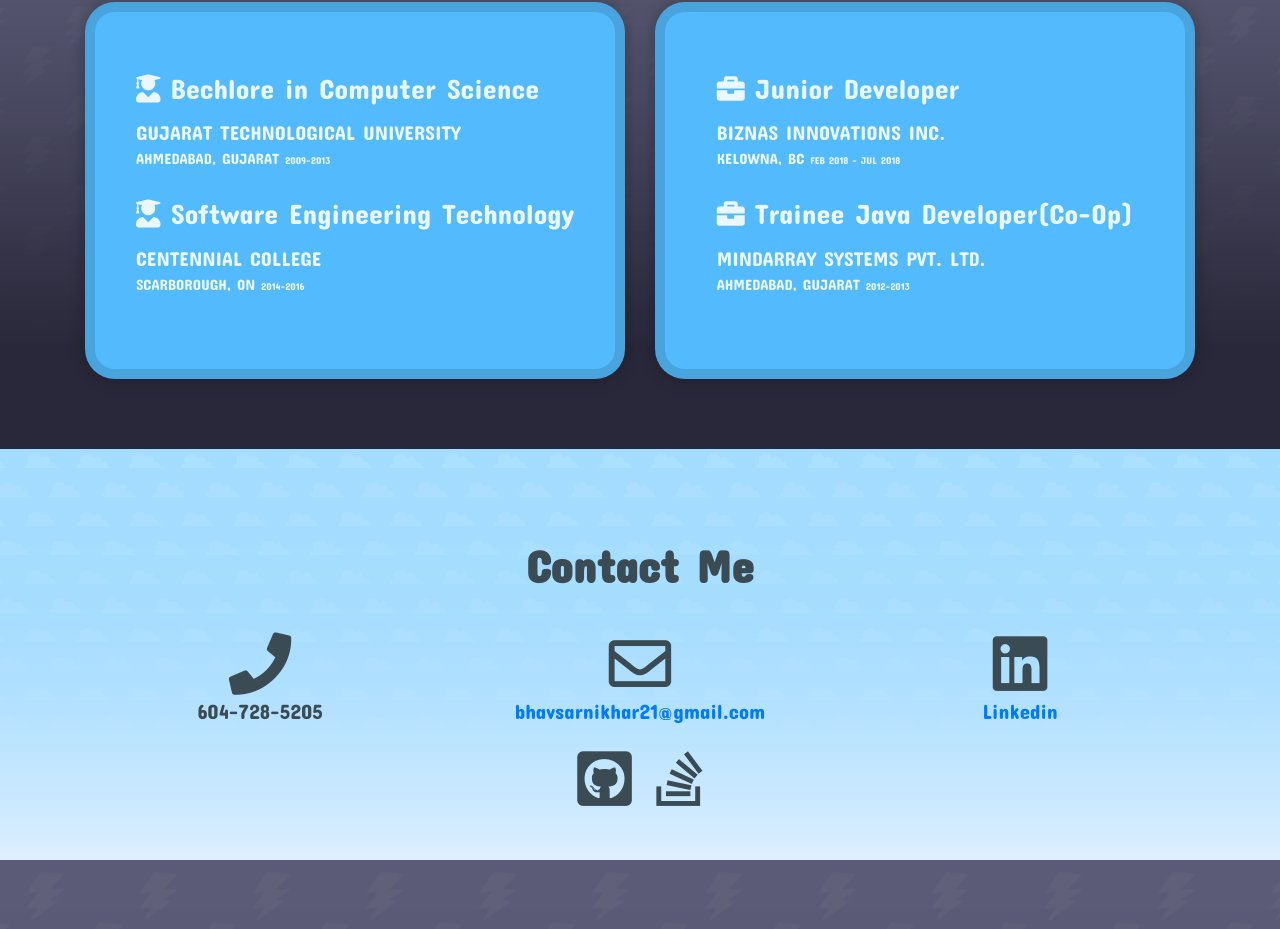
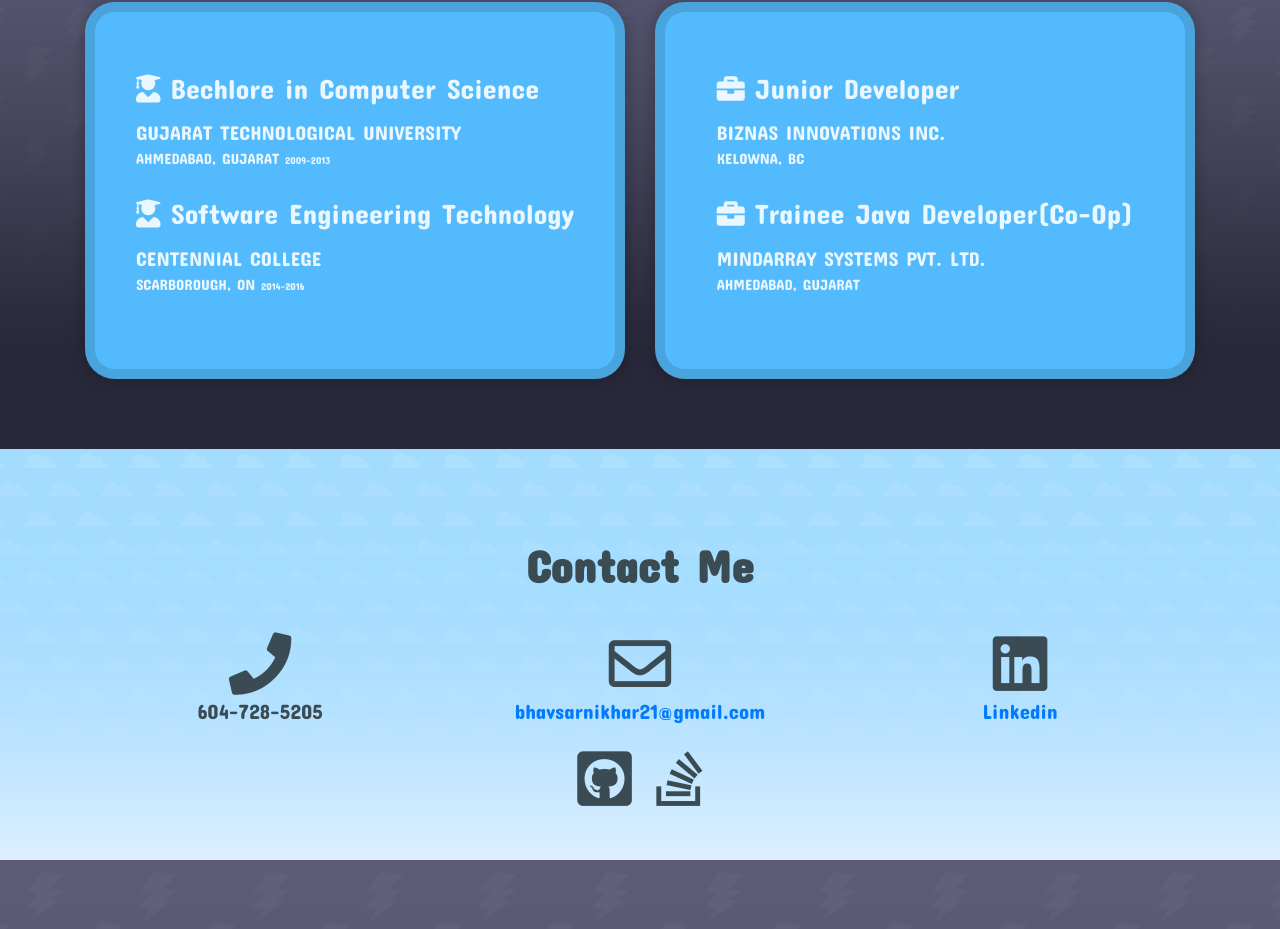
Before and after one commit to nikbhavsar/nikbhavsar.github.io, a plain HTML site: page index.html in a window 1280 px wide. Shown: the part 3286-4215 px from the top of the page. Drawn offline with nearby package versions, Linux system fonts and the light colour scheme; a script that the page names is missing.

Commit message:
Updated Minor things

```diff
--- a/index.html
+++ b/index.html
@@ -381,13 +381,11 @@
                       <i class="fas fa-briefcase mr-2"></i>Junior Developer</h1>
                     <h2 class="school">Biznas Innovations Inc.</h2>
                     <h3 class="city">Kelowna, BC
-                      <span class="year">FEB 2018 - JUL 2018</span>
                     </h3>
                     <h1 class="program">
                       <i class="fas fa-briefcase mr-2"></i>Trainee Java Developer(Co-Op)</h1>
                     <h2 class="school">Mindarray Systems Pvt. Ltd.</h2>
                     <h3 class="city">Ahmedabad, Gujarat
-                      <span class="year">2012-2013</span>
                     </h3>
                   </div>
                 </div>
```
